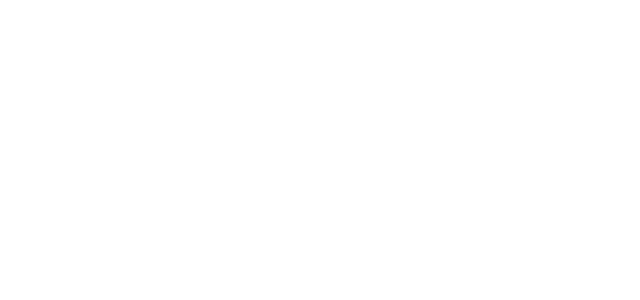
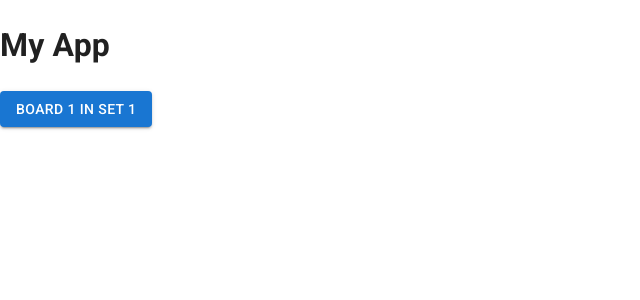
Before and after one commit to shayc/aac-board-ai, a React (Vite) app: page /sets/1/boards/1 in a window 1280 px wide. Before the commit this address had no page. Shown: the top 300 px of the page, without its empty margins (0-640 px from the left). Built offline with nearby package versions, Linux system fonts and the light colour scheme.

Commit message:
feat: implement AppLayout and Board components with routing

```diff
--- a/src/App.tsx
+++ b/src/App.tsx
@@ -1,14 +1,17 @@
-import { Routes, Route } from "react-router";
+import { Route, Routes } from "react-router";
+import { AppLayout } from "./layouts/AppLayout";
+import { About } from "./pages/About";
+import { Board } from "./pages/Board";
 import { Home } from "./pages/Home";
-import { About } from "./pages/About";
 
-function App() {
+export function App() {
   return (
     <Routes>
-      <Route index element={<Home />} />
-      <Route path="about" element={<About />} />
+      <Route element={<AppLayout />}>
+        <Route index element={<Home />} />
+        <Route path="sets/:setId/boards/:boardId" element={<Board />} />
+        <Route path="about" element={<About />} />
+      </Route>
     </Routes>
   );
 }
-
-export default App;
--- /dev/null
+++ b/src/AppLayout.tsx
@@ -0,0 +1,10 @@
+import { Outlet } from "react-router";
+
+export function AppLayout() {
+  return (
+    <div>
+      <h1>My App</h1>
+      <Outlet />
+    </div>
+  );
+}
--- /dev/null
+++ b/src/layouts/AppLayout.tsx
@@ -0,0 +1,10 @@
+import { Outlet } from "react-router";
+
+export function AppLayout() {
+  return (
+    <div>
+      <h1>My App</h1>
+      <Outlet />
+    </div>
+  );
+}
--- a/src/main.tsx
+++ b/src/main.tsx
@@ -7,7 +7,7 @@
 import { StrictMode } from "react";
 import { createRoot } from "react-dom/client";
 import { BrowserRouter } from "react-router";
-import App from "./App.tsx";
+import { App } from "./App.tsx";
 
 const theme = createTheme({
   palette: {
--- /dev/null
+++ b/src/pages/Board.tsx
@@ -0,0 +1,12 @@
+import Button from "@mui/material/Button";
+import { useParams } from "react-router";
+
+export function Board() {
+  const { setId, boardId } = useParams<{ setId: string; boardId: string }>();
+
+  return (
+    <Button variant="contained">
+      Board {boardId} in Set {setId}
+    </Button>
+  );
+}
```
